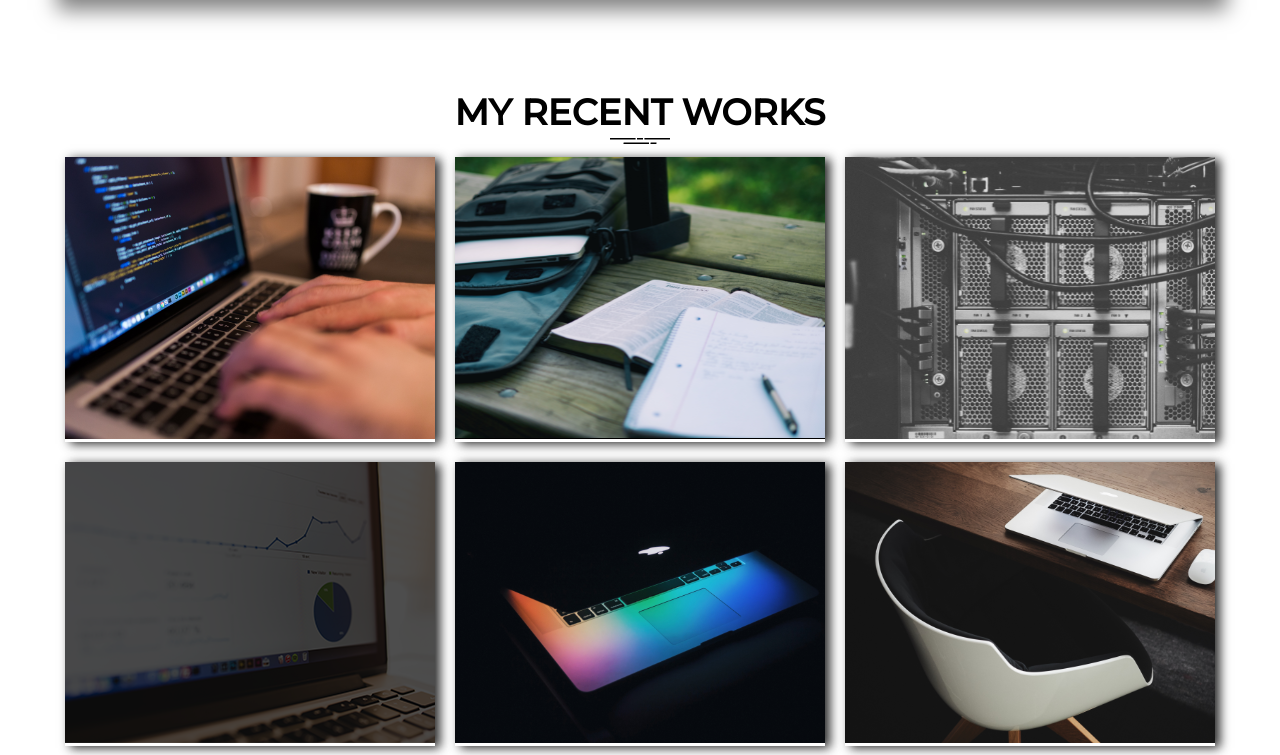
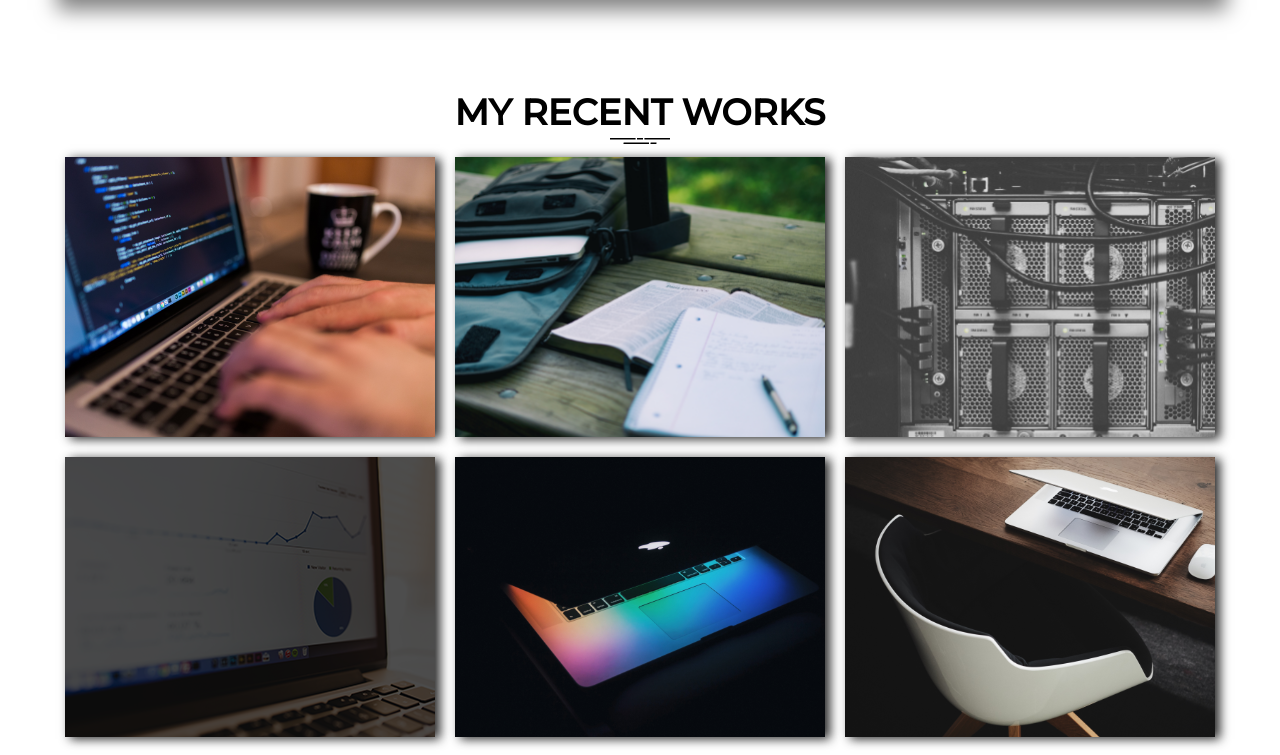
Before and after one commit to wilczun/portfolio-template, a plain HTML site: page portfolio-psd-html/index.html in a window 1280 px wide. Shown: the part 2505-3260 px from the top of the page. Drawn offline with nearby package versions, Linux system fonts and the light colour scheme.

Commit message:
fade in & project section bug fixes

```diff
--- a/portfolio-psd-html/index.html
+++ b/portfolio-psd-html/index.html
@@ -34,7 +34,7 @@
   </header>
 
 
-  <section id="home" class="container main-hero">
+  <section id="home" class="container main-hero fade-in">
     <div class="main-border-left"></div>
     <div class="main-border-right"></div>
     <div class="main-text">
@@ -50,7 +50,7 @@
       <img src="./img/header-person.png" alt="young man">
     </div>
   </section>
-  <section id="about" class="container about">
+  <section id="about" class="container about fade-in">
     <h2>ABOUT</h2>
     <span><img src="./img/span.hr.png" alt=""></span>
     <p>Hello! I'm Alex, a full stuck developer, a Ruby enthusiast, and a guy slighty obsessed for code quality. Also I'm
@@ -59,7 +59,7 @@
     </p>
     <button> DOWNLOAD MY CV </button>
   </section>
-  <section class="container my-skills">
+  <section class="container my-skills fade-in">
     <h2>MY SKILLS</h2>
     <span><img src="./img/span.hr.png" alt=""></span>
     <div class="skill-bars">
@@ -93,7 +93,7 @@
     <div class="what-i-do-image">
       <!-- <img src="./img/Clip.png" alt=""> -->
     </div>
-    <div class="container what-i-do-box">
+    <div class="container what-i-do-box fade-in">
       <h2>WHAT I DO</h2>
       <span><img src="./img/span.hr.png" alt=""></span>
       <div class="box-container">
@@ -123,27 +123,21 @@
     </div>
 
   </section>
-  <section id="portfolio" class="my-work container">
+  <section id="portfolio" class="my-work container fade-in">
     <h2>MY RECENT WORKS</h2>
     <span><img src="./img/span.hr.png" alt=""></span>
     <div class="my-work-container">
-      <div class="work work">
-        <img src="./img/img 1.png" alt="">
+      <div class="work work-1">
       </div>
       <div class="work work-2">
-        <img src="./img/img 2.png" alt="">
       </div>
       <div class="work work-3">
-        <img src="./img/img 3.png" alt="">
       </div>
       <div class="work work-4">
-        <img src="./img/img 4.png" alt="">
       </div>
       <div class="work work-5">
-        <img src="./img/img 5.png" alt="">
       </div>
       <div class="work work-6">
-        <img src="./img/img 6.png" alt="">
       </div>
     </div>
     <button>LOAD MORE</button>
@@ -165,7 +159,7 @@
       </div>
     </div>
   </section>
-  <section id="contact" class="contact container">
+  <section id="contact" class="contact container fade-in">
     <h2>Contact</h2>
     <span><img src="./img/span.hr.png" alt=""></span>
     <form>
--- a/portfolio-psd-html/js/script.js
+++ b/portfolio-psd-html/js/script.js
@@ -29,3 +29,17 @@ links.forEach(link => {
     burger.classList.toggle("toggle")
   });
 });
+
+const images = document.querySelectorAll('.fade-in');
+
+observer = new IntersectionObserver((entries) => {
+  entries.forEach(entry => {
+    if (entry.intersectionRatio > 0) {
+      entry.target.style.animation = `fade-in-animation 2s forwards ease-out`;
+    }
+  })
+})
+
+images.forEach(image => {
+  observer.observe(image)
+})
--- a/portfolio-psd-html/style/_mobile.scss
+++ b/portfolio-psd-html/style/_mobile.scss
@@ -40,7 +40,7 @@
 
 
   .nav-links {
-    background: rgba($color: #000000, $alpha: 0.9);
+    background: rgba($color: #000000, $alpha: 1);
     position: fixed;
     width: 100%;
     min-height: 100vh;
--- a/portfolio-psd-html/style/_my-work.scss
+++ b/portfolio-psd-html/style/_my-work.scss
@@ -19,6 +19,7 @@ button {
 }
 
 .work {
+  min-height: 28rem;
   margin: 1rem;
   flex: 1 1 35rem;
   box-shadow: 5px 2px 10px rgba(0, 0, 0, 0.849);
@@ -36,3 +37,33 @@ button {
     transform: translate(-2%, -2%);
   }
 }
+
+.work-1 {
+  background-image: url('../img/img\ 1.png');
+  background-size: cover;
+}
+
+.work-2 {
+  background-image: url('../img/img\ 2.png');
+  background-size: cover;
+}
+
+.work-3 {
+  background-image: url('../img/img\ 3.png');
+  background-size: cover;
+}
+
+.work-4 {
+  background-image: url('../img/img\ 4.png');
+  background-size: cover;
+}
+
+.work-5 {
+  background-image: url('../img/img\ 5.png');
+  background-size: cover;
+}
+
+.work-6 {
+  background-image: url('../img/img\ 6.png');
+  background-size: cover;
+}
--- a/portfolio-psd-html/style/_variables.scss
+++ b/portfolio-psd-html/style/_variables.scss
@@ -4,7 +4,7 @@ $header3: 2.4rem;
 $header4: 3rem;
 $text: 1.6rem;
 $gradient: linear-gradient(left, #38d39f, #38a4d3);
-$background-color: #E1E1E1;
+$background-color: #e1e1e1;
 $background-color2: #212121;
 $gray-text: #2c2c2c;
 $button-color-dark: #212121;
@@ -42,14 +42,12 @@ $button-color-white: #fff;
   transition: all 0.25s ease-in;
   background: #212121;
   color: white;
-
 }
 
 @mixin work-hover($title) {
-
   &::after {
     transition: 1s ease;
-    content: '';
+    content: "";
     position: absolute;
     top: 0;
     left: 0;
@@ -74,7 +72,6 @@ $button-color-white: #fff;
   }
 }
 
-
 @mixin social-hover($color) {
   &:hover {
     transform: scale(1.05);
@@ -83,6 +80,16 @@ $button-color-white: #fff;
 }
 
 // Animations
+
+@keyframes fade-in-animation {
+  0% {
+    opacity: 0;
+  }
+
+  100% {
+    opacity: 1;
+  }
+}
 
 @keyframes pulsing {
   from {
```
Also changed, not shown: portfolio-psd-html/style/style.css, 1 other file.
